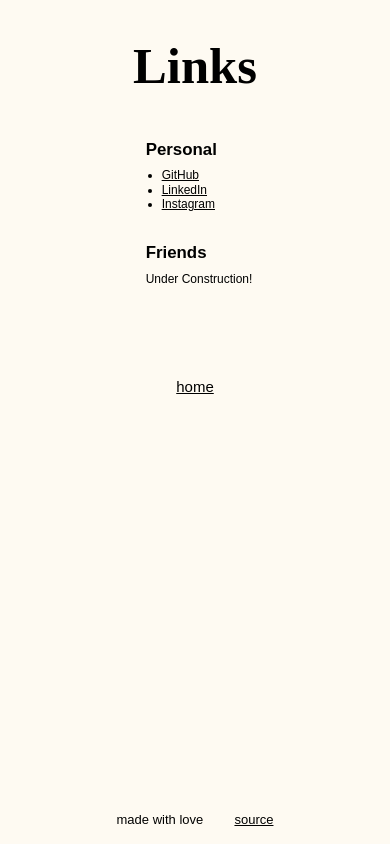
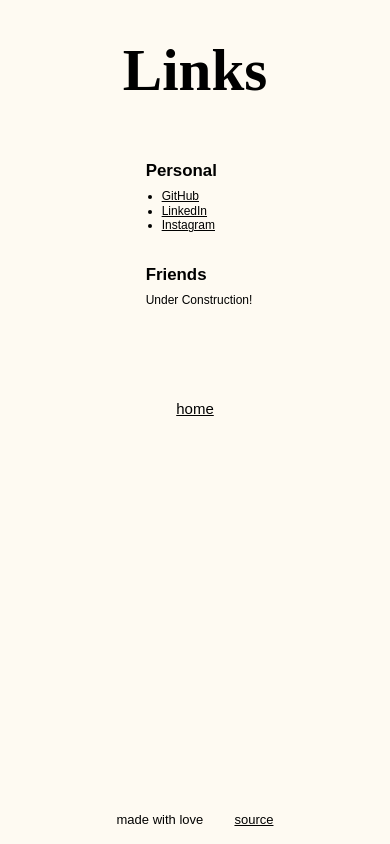
Before and after one commit to joelbonnie/betterweb, a plain HTML site: page links/index.html in a window 390 px wide. Drawn offline with Linux system fonts and the light colour scheme.

Commit message:
fixed up padding a bit, especially noticable on mobile

```diff
--- a/links/index.html
+++ b/links/index.html
@@ -8,7 +8,7 @@
 </head>
 <body>
   <header>
-    <h1 id='site-title'>Links</h1>
+    <h1 class='subpage-title'>Links</h1>
   </header>
 
   <main>
--- a/style.css
+++ b/style.css
@@ -29,10 +29,17 @@ header {
   gap: 0.5rem;
 }
 
-#site-title {
+.site-title {
   font-size: 7vh;
   padding: 0;
   line-height: 1;
+}
+
+.subpage-title {
+  font-size: 7vh;
+  padding: 0;
+  line-height: 1;
+  padding-bottom: 0.8rem;
 }
 
 #links {
@@ -127,7 +134,9 @@ section {
 
 .project_section ul {
   padding-left: 1.5rem;
+  padding-right: 1.5rem;
   max-width: 35vw;
+  text-align: left;
 }
 
 .project_section p {
```
Also changed, not shown: experience/index.html (+1 -1 lines), index.html (+1 -1 lines).
